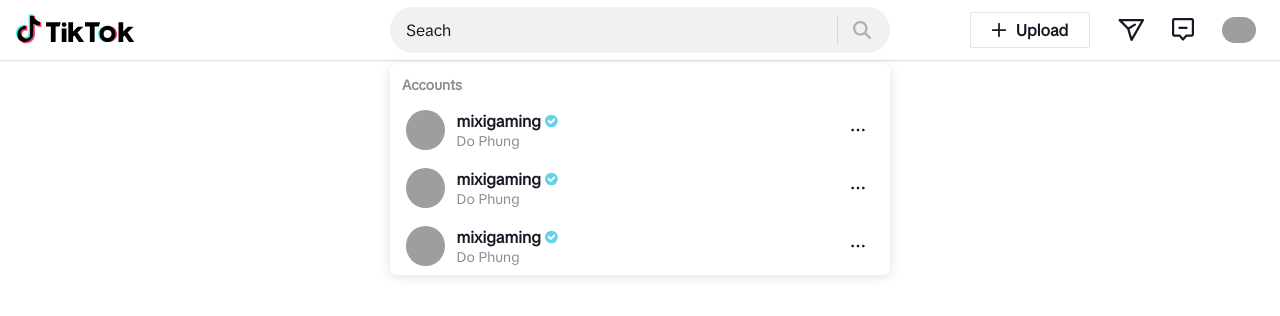
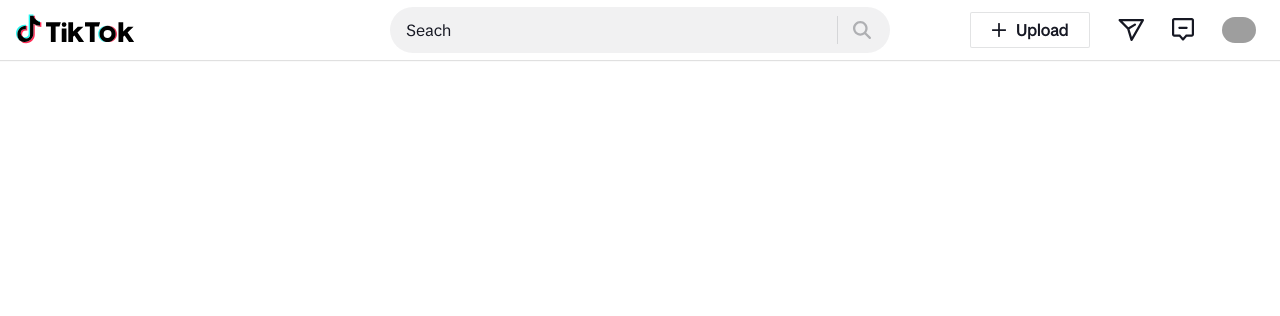
Before and after one commit to mrthinh307/tiktok-clone, a React (Create React App) app: page /setting in a window 1280 px wide. Shown: the top 316 px of the page. Built offline with nearby package versions, Linux system fonts and the light colour scheme; grey boxes are pictures that could not be loaded.

Commit message:
feat: improve Search component with API integration and loading state

```diff
--- a/src/components/AccountItem/AccountItem.module.scss
+++ b/src/components/AccountItem/AccountItem.module.scss
@@ -41,7 +41,7 @@
         line-height: 21px;
 
         & + .blue-tick {
-            margin-left: 4px;
+            margin-left: 8px;
         }
     }
 }
--- a/src/components/AccountItem/index.js
+++ b/src/components/AccountItem/index.js
@@ -1,5 +1,6 @@
 import classNames from 'classnames/bind';
 import styles from './AccountItem.module.scss';
+import { Link } from 'react-router-dom';
 import {
     BlueTickIcon,
     EllipsisIcon,
@@ -16,19 +17,18 @@ const cx = classNames.bind(styles);
 
 export const ConfigureButtonContext = createContext();
 
-function AccountItem() {
-    const examleImg =
-        'https://encrypted-tbn0.gstatic.com/images?q=tbn:ANd9GcRJDRALoJakgEuuuGmBvBi-eSbPMe5B9fSdtA&s';
+function AccountItem({ data }) {
+
 
     return (
-        <div className={cx('wrapper')}>
-            <img className={cx('avatar')} src={examleImg} alt="Avatar" />
+        <Link to={`/@${data.nickname}`} className={cx('wrapper')}>
+            <img className={cx('avatar')} src={data.avatar} alt={data.full_name} />
             <div className={cx('info')}>
                 <p className={cx('nickname')}>
-                    <strong>mixigaming</strong>
-                    <BlueTickIcon className={cx('blue-tick')} />
+                    <strong>{data.nickname}</strong>
+                    {data.tick && <BlueTickIcon className={cx('blue-tick')} />}
                 </p>
-                <p className={cx('name')}>Do Phung</p>
+                <p className={cx('name')}>{data.full_name}</p>
             </div>
             <Menu
                 items={SEARCH_ACCOUNT_OPTIONS}
@@ -37,7 +37,7 @@ function AccountItem() {
             >
                 <EllipsisIcon className={cx('ellipsis')} />
             </Menu>
-        </div>
+        </Link>
     );
 }
 
--- a/src/components/Layout/components/Search/Search.module.scss
+++ b/src/components/Layout/components/Search/Search.module.scss
@@ -111,5 +111,14 @@
 }
 
 .loading {
-    display: none;
+    animation: spinner 1.4s linear infinite;
 }
+
+@keyframes spinner {
+    from {
+        transform: translateY(-50%)rotate(0deg);
+    }
+    to {
+        transform: translateY(-50%) rotate(360deg);
+    }
+}
--- a/src/components/Layout/components/Search/index.js
+++ b/src/components/Layout/components/Search/index.js
@@ -17,12 +17,32 @@ function Search() {
     const [searchValue, setSearchValue] = useState('');
     const [searchResult, setSearchResult] = useState([]);
     const [showResult, setShowResult] = useState(true);
+    const [showLoading, setShowLoading] = useState(false);
 
     useEffect(() => {
-        setTimeout(() => {
-            setSearchResult([1, 2, 3]);
-        }, 0);
-    }, []);
+        if (!searchValue.trim()) {
+            setSearchResult([]);
+            return;
+        }
+
+        setShowLoading(true);
+
+        fetch(
+            `https://tiktok.fullstack.edu.vn/api/users/search?q=${encodeURIComponent(
+                searchValue,
+            )}&type=less`,
+        )
+            .then((response) => response.json())
+            .then((data) => {
+                setSearchResult(data.data); // Assuming the API returns an array of users in 'data.data'
+                setShowLoading(false);
+            })
+            .catch((error) => {
+                setShowLoading(false);
+                setSearchResult([]); // Clear results on error
+                console.error('Error fetching search results:', error);
+            });
+    }, [searchValue]);
 
     const inputRef = useRef();
 
@@ -36,16 +56,23 @@ function Search() {
     return (
         <HeadlessTippy
             interactive={true}
-            visible={searchResult.length > 0 && showResult}
+            visible={(searchResult.length > 0 && showResult)}
             appendTo={() => document.body}
             render={(attrs) => (
                 <div className={cx('search-result')} tabIndex="-1" {...attrs}>
                     <PopperWrapper>
                         <h4 className={cx('search-title')}>Accounts</h4>
                         <div className={cx('accounts-list')}>
-                            <AccountItem />
-                            <AccountItem />
-                            <AccountItem />
+                            {searchResult.map((result) => (
+                                <AccountItem
+                                    key={result.id}
+                                    data={result}
+                                    onClick={() => {
+                                        setShowResult(false);
+                                        setSearchValue('');
+                                    }}
+                                />
+                            ))}
                         </div>
                     </PopperWrapper>
                 </div>
@@ -61,12 +88,17 @@ function Search() {
                     spellCheck={false}
                     onFocus={() => setShowResult(true)}
                 />
-                {!!searchValue.length > 0 && (
+                {!!searchValue.length > 0 && !showLoading && (
                     <button className={cx('clear')} onClick={handleClearInput}>
                         <FontAwesomeIcon icon={faCircleXmark} />
                     </button>
                 )}
-                <FontAwesomeIcon className={cx('loading')} icon={faSpinner} />
+                {showLoading && (
+                    <FontAwesomeIcon
+                        className={cx('loading')}
+                        icon={faSpinner}
+                    />
+                )}
 
                 <button className={cx('search-btn')}>
                     <FontAwesomeIcon icon={faMagnifyingGlass} />
--- a/src/routes/index.js
+++ b/src/routes/index.js
@@ -11,7 +11,7 @@ import Upload from '~/pages/Upload';
 const publicRoutes = [
     { path: '/', component: Home },
     { path: '/following', component: Following },
-    { path: '/profile', component: Profile },
+    { path: "/:nickname", component: Profile },
     { path: '/setting', component: Settings, layout: HeaderOnly },
     { path: '/upload', component: Upload, layout: HeaderSideBar },
 ];
```
